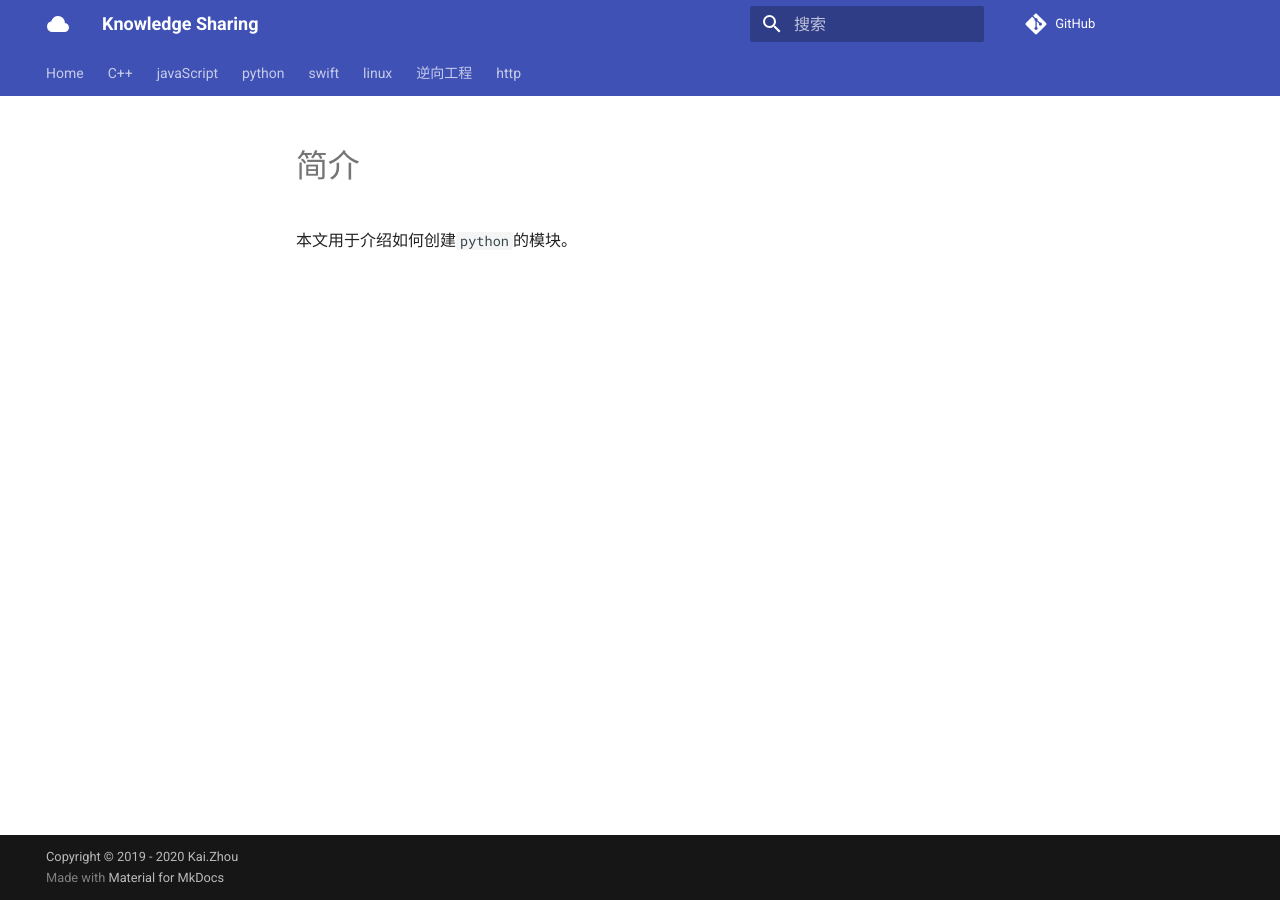
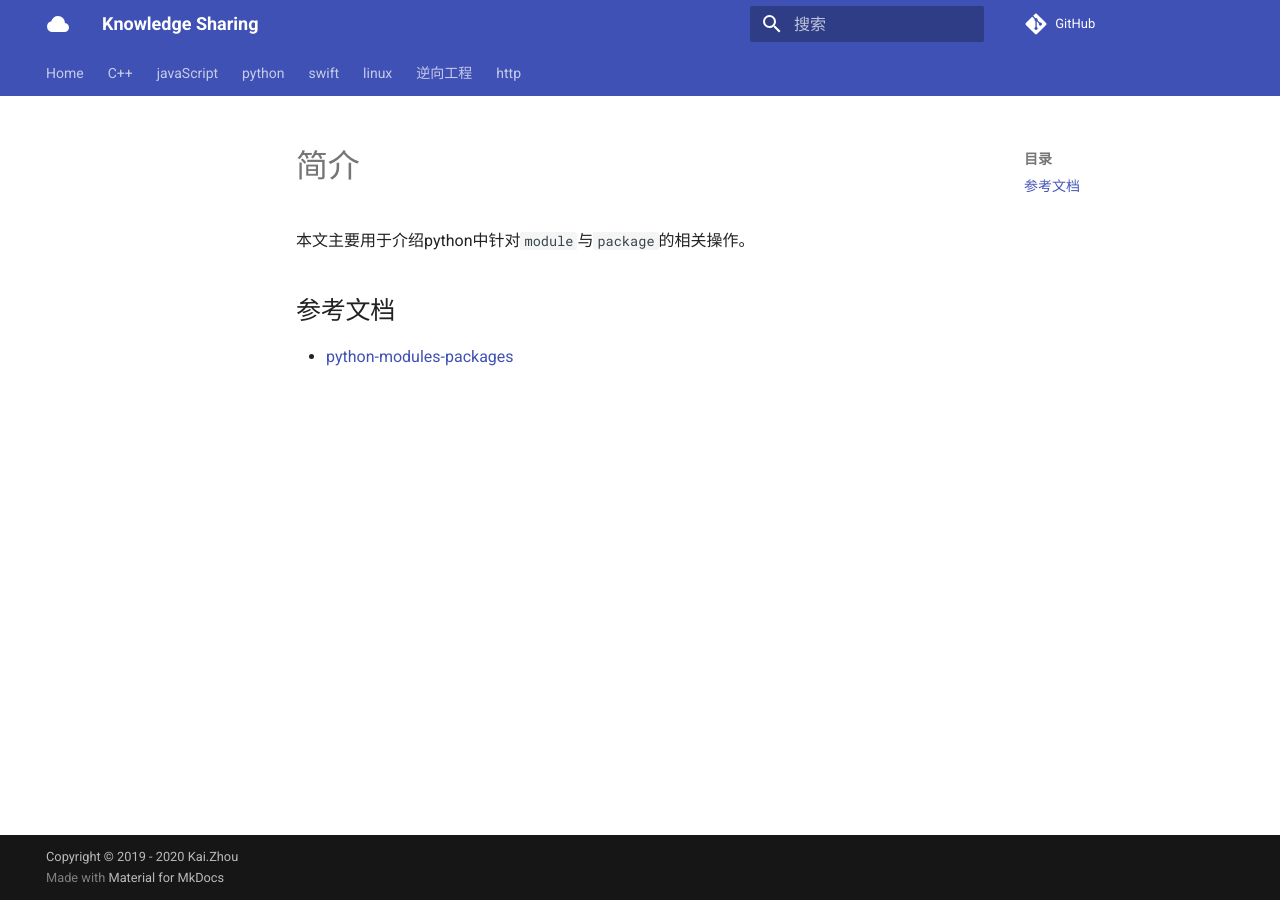
Before and after one commit to zhoukaidev/ks_blog, an MkDocs documentation site: the page built from docs/python/module.md, in a window 1280 px wide. Built offline with MkDocs 1.6.1 and Material for MkDocs 9.7.7, drawn with Linux system fonts in a browser that asks for light colours; comment, search, counter and statistics services are not loaded.

Commit message:
Update module.md

```diff
--- a/docs/python/module.md
+++ b/docs/python/module.md
@@ -1,3 +1,8 @@
 # 简介
 
-本文用于介绍如何创建`python`的模块。
+本文主要用于介绍python中针对`module`与`package`的相关操作。
+
+
+## 参考文档
+
+* [python-modules-packages](https://realpython.com/python-modules-packages/)
```
